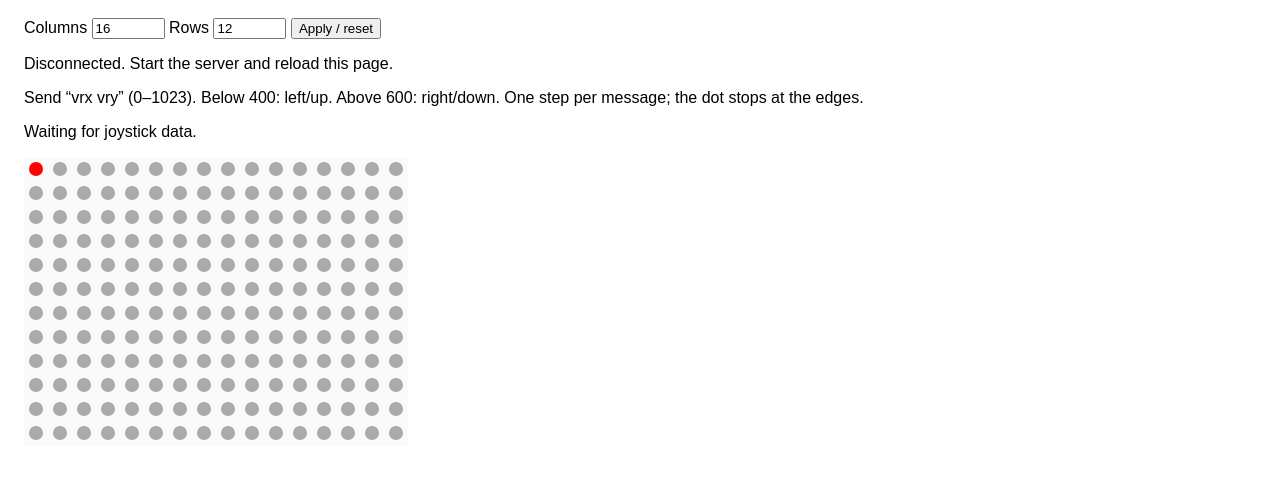
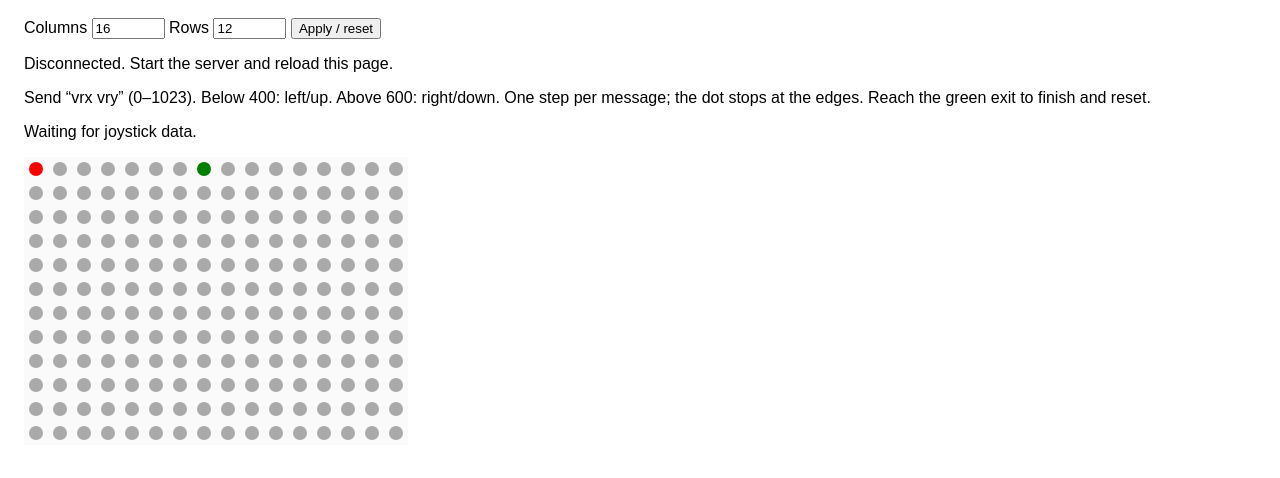
Before and after one commit to thedeepestreality/practice2025, a plain HTML site: page sem3/websocket_serial/dot_matrix.html in a window 1280 px wide. Shown: the part 64-542 px from the top of the page. Drawn offline with Linux system fonts and the light colour scheme.

Commit message:
serial and websocket both directions

```diff
--- a/sem3/websocket_serial/dot_matrix.html
+++ b/sem3/websocket_serial/dot_matrix.html
@@ -17,7 +17,7 @@
 </form>
 <p id="status">Connecting...</p>
 <p>Send “vrx vry” (0–1023). Below 400: left/up. Above 600: right/down.
-  One step per message; the dot stops at the edges.</p>
+  One step per message; the dot stops at the edges. Reach the green exit to finish and reset.</p>
 <p id="reading">Waiting for joystick data.</p>
 <canvas id="matrix" aria-label="Dot matrix with a red dot at the top-left" role="img"></canvas>
 
@@ -33,6 +33,8 @@
   let rows = 12;
   let x = 0;
   let y = 0;
+  let exitX = 0;
+  let exitY = 0;
 
   function draw() {
     context.clearRect(0, 0, canvas.width, canvas.height);
@@ -40,18 +42,29 @@
       for (let column = 0; column < columns; column++) {
         context.beginPath();
         context.arc((column + 0.5) * spacing, (row + 0.5) * spacing, 7, 0, 2 * Math.PI);
-        context.fillStyle = column === x && row === y ? "red" : "#aaa";
+        context.fillStyle = column === x && row === y ? "red"
+          : column === exitX && row === exitY ? "green" : "#aaa";
         context.fill();
       }
     }
-    canvas.setAttribute("aria-label", `Dot matrix: red dot at column ${x + 1}, row ${y + 1}`);
+    canvas.setAttribute("aria-label", `Red dot: column ${x + 1}, row ${y + 1}. Green exit: column ${exitX + 1}, row ${exitY + 1}.`);
   }
 
-  function reset() {
-    columns = Number(columnsInput.value);
-    rows = Number(rowsInput.value);
+  function reset(useInputs = true) {
+    const nextColumns = useInputs ? Number(columnsInput.value) : columns;
+    const nextRows = useInputs ? Number(rowsInput.value) : rows;
+    if (nextColumns * nextRows < 2) {
+      reading.textContent = "Choose at least two cells for a player and an exit.";
+      return;
+    }
+    columns = nextColumns;
+    rows = nextRows;
     x = 0;
     y = 0;
+    // Skip cell 0, which is the player's starting position.
+    const exit = 1 + Math.floor(Math.random() * (columns * rows - 1));
+    exitX = exit % columns;
+    exitY = Math.floor(exit / columns);
     canvas.width = columns * spacing;
     canvas.height = rows * spacing;
     draw();
@@ -82,6 +95,12 @@
     const [vrx, vry] = values;
     x = Math.max(0, Math.min(columns - 1, x + direction(vrx)));
     y = Math.max(0, Math.min(rows - 1, y + direction(vry)));
+    if (x === exitX && y === exitY) {
+      socket.send("1");
+      reset(false);
+      reading.textContent = "Game over! Sent 1. New board ready.";
+      return;
+    }
     reading.textContent = `vrx: ${vrx}, vry: ${vry} — column: ${x + 1}, row: ${y + 1}`;
     draw();
   };
```
Also changed, not shown: 2 other files.
